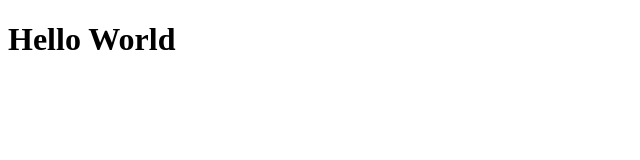
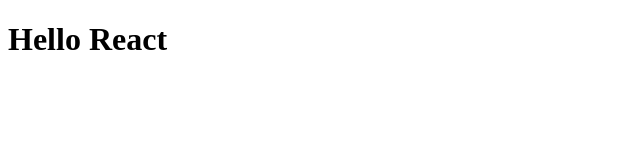
Before and after one commit to joaosoarees/01-github-explorer, a React app: page / in a window 1280 px wide. Shown: the top 160 px of the page, without its empty margins (0-640 px from the left). Built offline with nearby package versions, Linux system fonts and the light colour scheme.

Commit message:
webpack dev server for live reloads

```diff
--- a/package.json
+++ b/package.json
@@ -15,6 +15,7 @@
     "babel-loader": "^8.2.2",
     "html-webpack-plugin": "^5.3.1",
     "webpack": "^5.37.1",
-    "webpack-cli": "^4.7.0"
+    "webpack-cli": "^4.7.0",
+    "webpack-dev-server": "^3.11.2"
   }
 }
--- a/src/App.jsx
+++ b/src/App.jsx
@@ -1,3 +1,3 @@
 export function App() {
-  return <h1>Hello World</h1>
+  return <h1>Hello React</h1>
 }
--- a/webpack.config.js
+++ b/webpack.config.js
@@ -10,6 +10,9 @@
   },
   resolve: {
     extensions: ['.js', '.jsx'],
+  },
+  devServer: {
+    contentBase: path.resolve(__dirname, 'public'),
   },
   plugins: [
     new HtmlWebpackPlugin({
```
Also changed, not shown: 1 other file (tests, documents, lock files or other folders).
